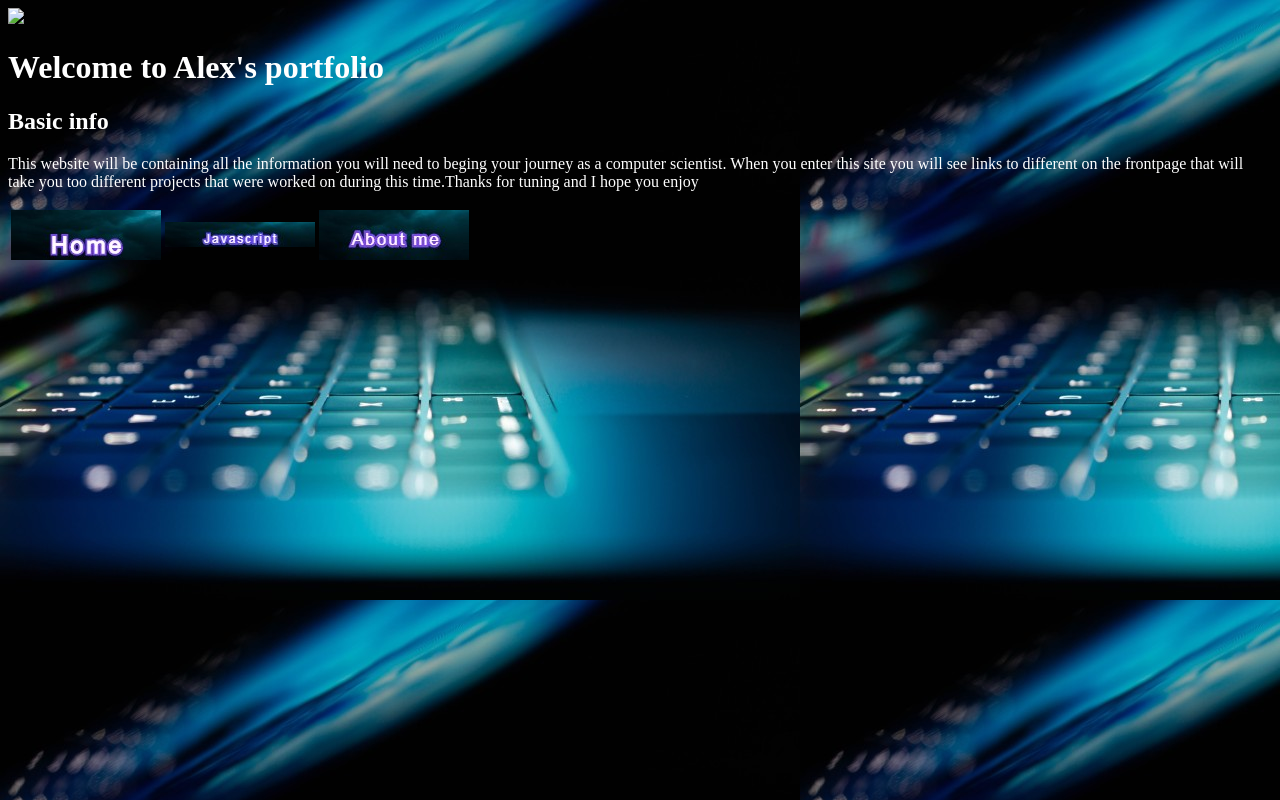
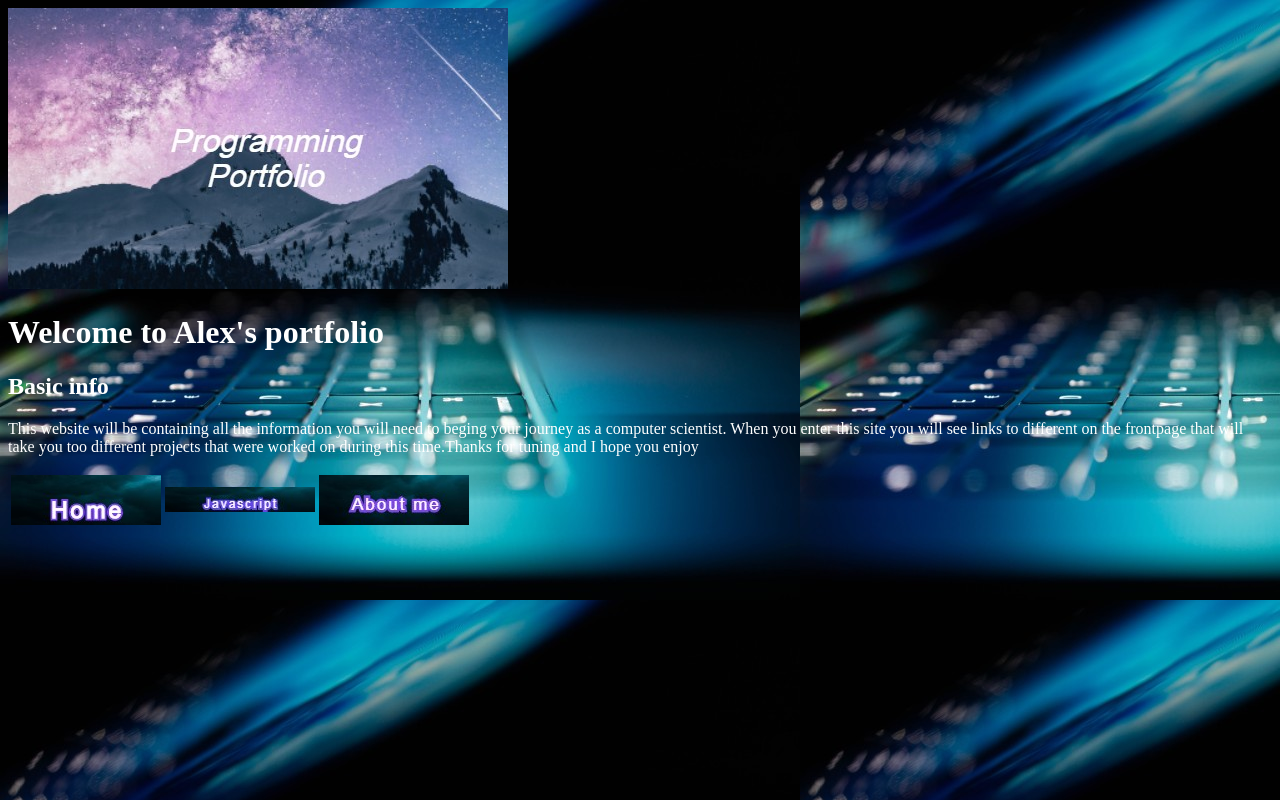
Before and after one commit to amonteiro2117/amonteiro2117.github.io, a plain HTML site: page index(1).html in a window 1280 px wide. Drawn offline with Linux system fonts and the light colour scheme.

Commit message:
Update index(1).html

```diff
--- a/index(1).html
+++ b/index(1).html
@@ -9,7 +9,8 @@
           </style>
      </head>
      <body background="myBackground (1).jpg">
-     <img src=" myBanner.jpg">
+     <img src="Mybanner (1).jpg
+">
           <h1><font color="white">Welcome to Alex's portfolio</font></h1>
           <h2><font color="white">Basic info</font></h2>
                <font color="white">
```
